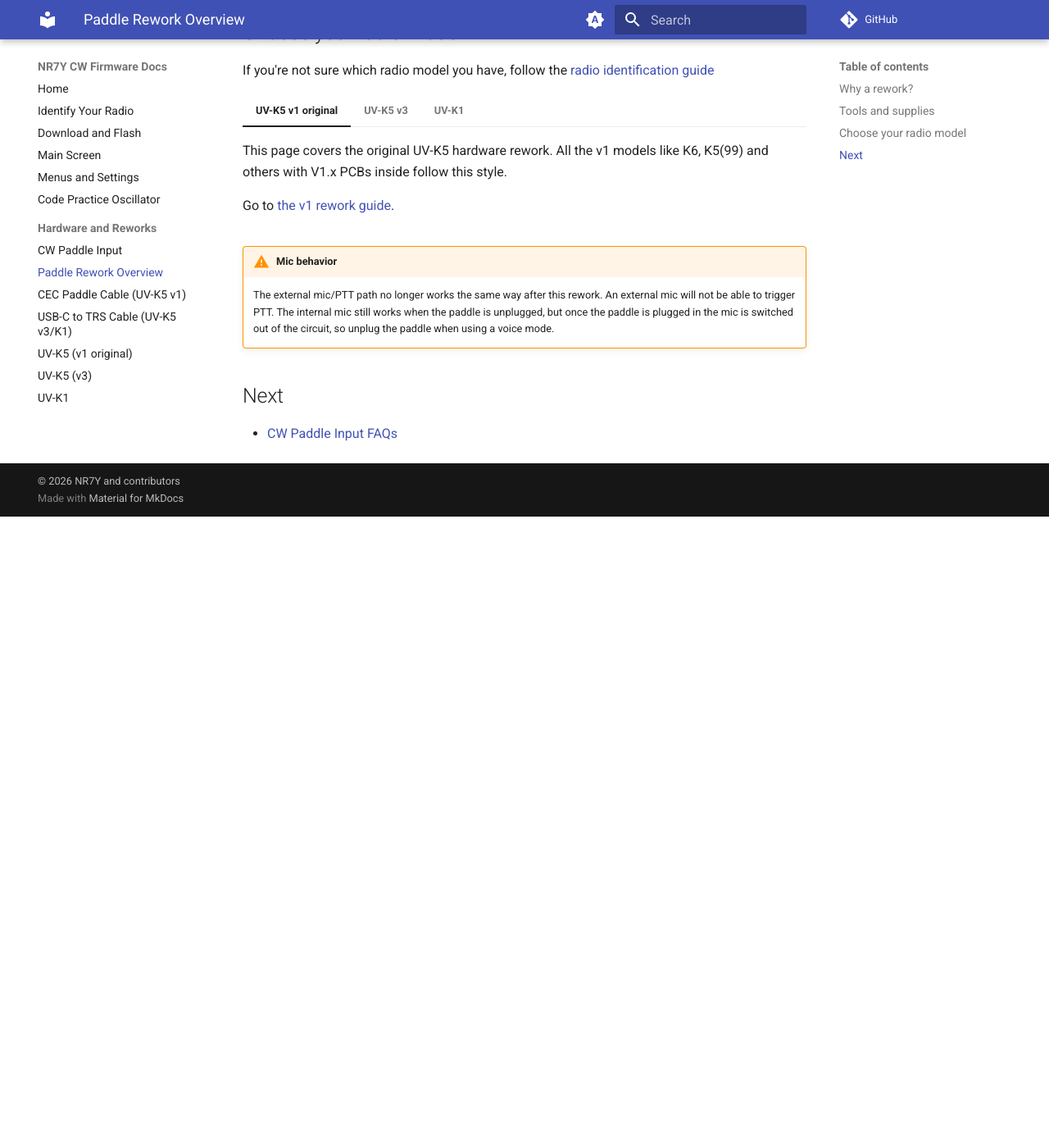
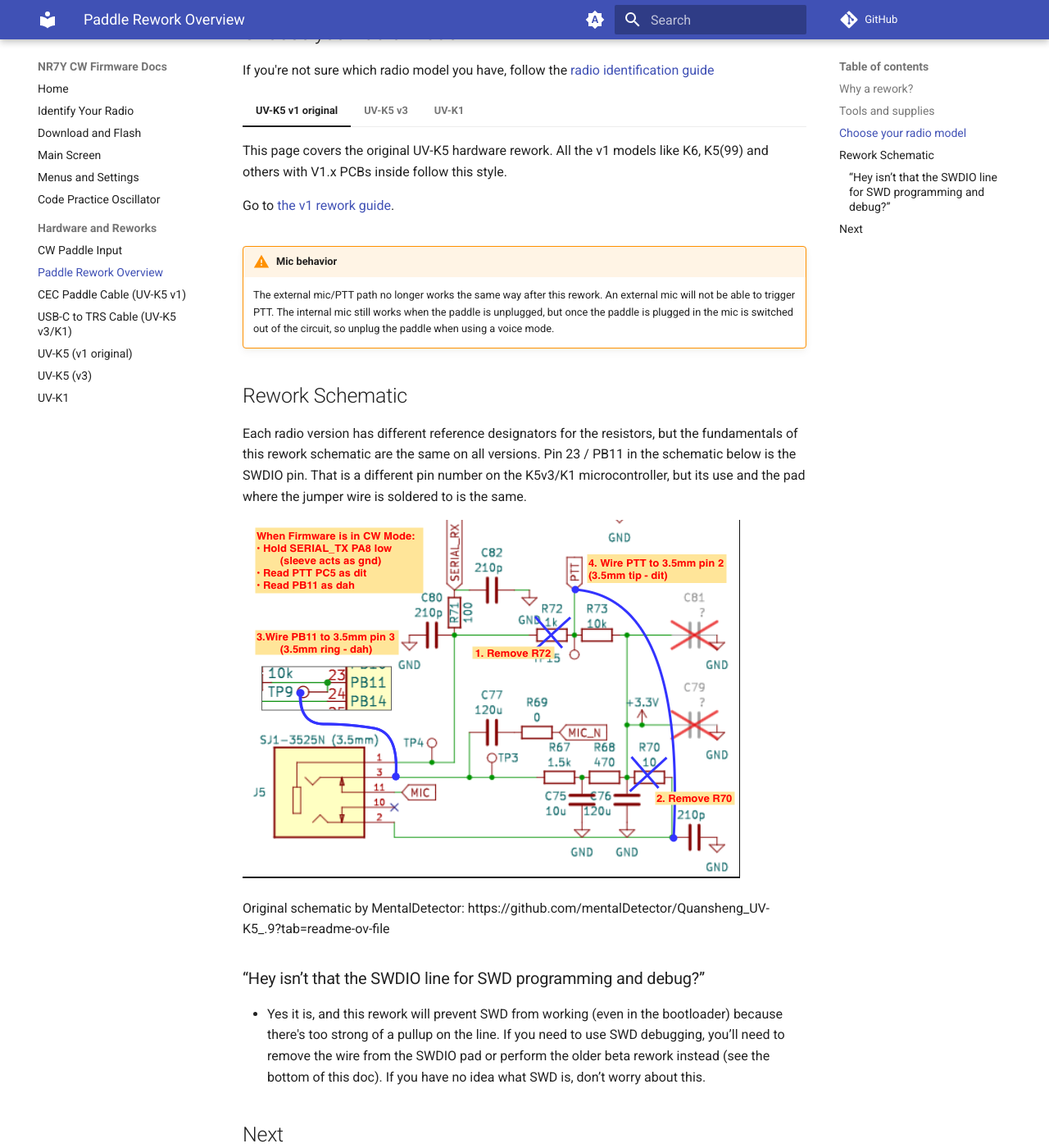
Before and after one commit to briand/cw-firmware-docs, an MkDocs documentation site: the page built from docs/hardware/rework-overview.md, in a window 1280 px wide and 1400 px high, scrolled down 1043 px. Shown: the whole window at 82% size. Built offline with MkDocs 1.6.1 and Material for MkDocs 9.7.7, drawn with Linux system fonts in a browser that asks for light colours; comment, search, counter and statistics services are not loaded; before the commit the page ends 1673 px from its top, so only the background shows below that.

Commit message:
main paddle rework page update - use the image

```diff
--- a/docs/hardware/rework-overview.md
+++ b/docs/hardware/rework-overview.md
@@ -41,6 +41,21 @@ If you're not sure which radio model you have, follow the [radio identification
 !!! warning "Mic behavior"
     The external mic/PTT path no longer works the same way after this rework. An external mic will not be able to trigger PTT. The internal mic still works when the paddle is unplugged, but once the paddle is plugged in the mic is switched out of the circuit, so unplug the paddle when using a voice mode.
 
+## Rework Schematic
+
+Each radio version has different reference designators for the resistors, but the fundamentals of this rework schematic are the same on all versions. Pin 23 / PB11 in the schematic below is the SWDIO pin. That is a different pin number on the K5v3/K1 microcontroller, but its use and the pad where the jumper wire is soldered to is the same.
+
+![Rework Schematic](../assets/paddle-rework/rework_schematic.png)
+
+Original schematic by MentalDetector:
+https://github.com/mentalDetector/Quansheng_UV-K5_.9?tab=readme-ov-file
+
+### “Hey isn’t that the SWDIO line for SWD programming and debug?”
+- Yes it is, and
+this rework will prevent SWD from working (even in the bootloader) because there's too strong of a pullup on the line. If you need
+to use SWD debugging, you’ll need to remove the wire from the SWDIO pad or
+perform the older beta rework instead (see the bottom of this doc). If you have no idea what SWD is, don’t worry about this.
+
 ## Next
 
 - [CW Paddle Input FAQs](cw-paddle-input.md#faqs)
```
